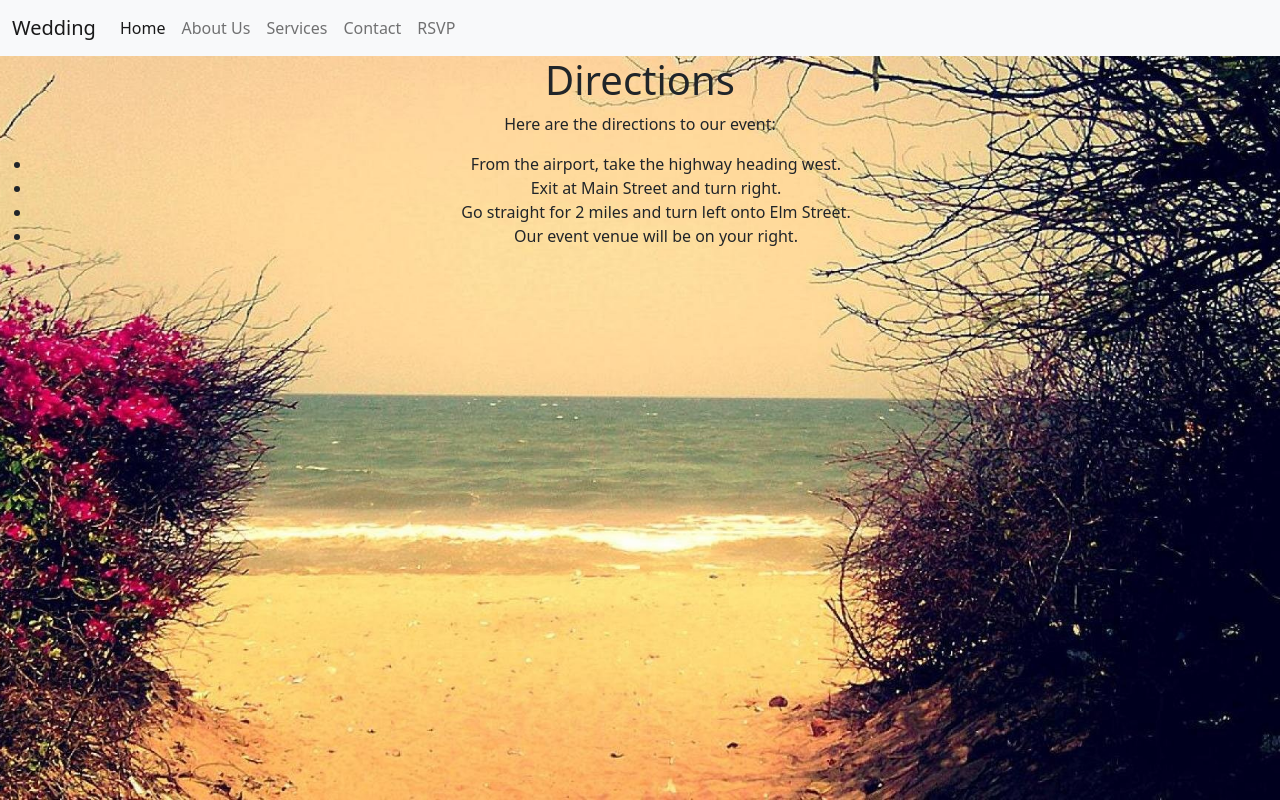
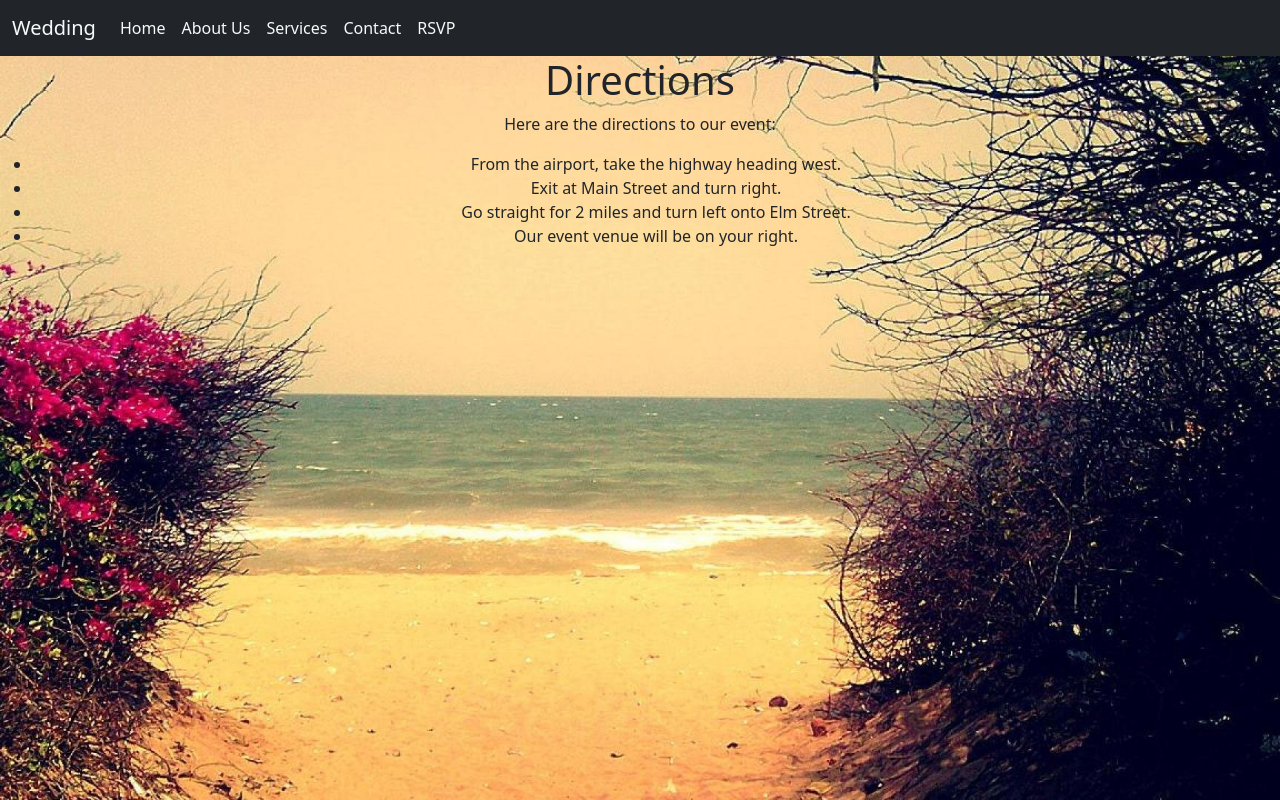
Before and after one commit to Kyle-Kundinger/WeddingRSVP, a React (Create React App) app in the folder client/: page / in a window 1280 px wide. Built offline with nearby package versions, Linux system fonts and the light colour scheme.

Commit message:
Changed Navbar to dark background and white text

```diff
--- a/client/src/components/navbar.js
+++ b/client/src/components/navbar.js
@@ -5,19 +5,19 @@ import 'bootstrap/dist/js/bootstrap.min.js';
 
 function Navbar() {
   return (
-    <nav className="navbar navbar-expand-lg navbar-light bg-light">
-      <div className="container-fluid">
-        <Link className="navbar-brand" to="/">Wedding</Link>
+    <nav className="navbar navbar-expand-lg navbar-light bg-dark">
+      <div className="container-fluid text-light">
+        <Link className="navbar-brand text-light" to="/">Wedding</Link>
         <button className="navbar-toggler" type="button" data-bs-toggle="collapse" data-bs-target="#navbarNav" aria-controls="navbarNav" aria-expanded="false" aria-label="Toggle navigation">
           <span className="navbar-toggler-icon"></span>
         </button>
         <div className="collapse navbar-collapse" id="navbarNav">
           <div className="navbar-nav">
-            <Link className="nav-link active" aria-current="page" to="/">Home</Link>
-            <Link className="nav-link" to="/about">About Us</Link>
-            <Link className="nav-link" to="/services">Services</Link>
-            <Link className="nav-link" to="/contact">Contact</Link>
-            <Link className="nav-link" to="/rsvp">RSVP</Link>
+            <Link className="nav-link text-light active" aria-current="page" to="/">Home</Link>
+            <Link className="nav-link text-light" to="/about">About Us</Link>
+            <Link className="nav-link text-light" to="/services">Services</Link>
+            <Link className="nav-link text-light" to="/contact">Contact</Link>
+            <Link className="nav-link text-light" to="/rsvp">RSVP</Link>
           </div>
         </div>
       </div>
```
